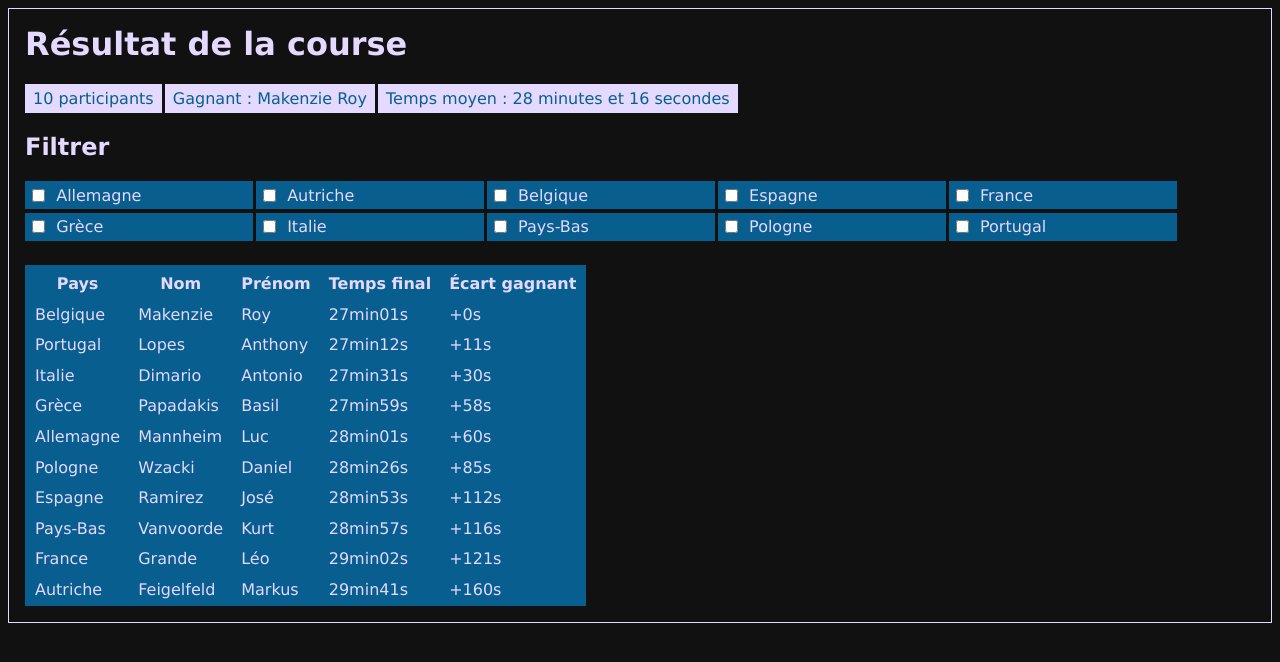
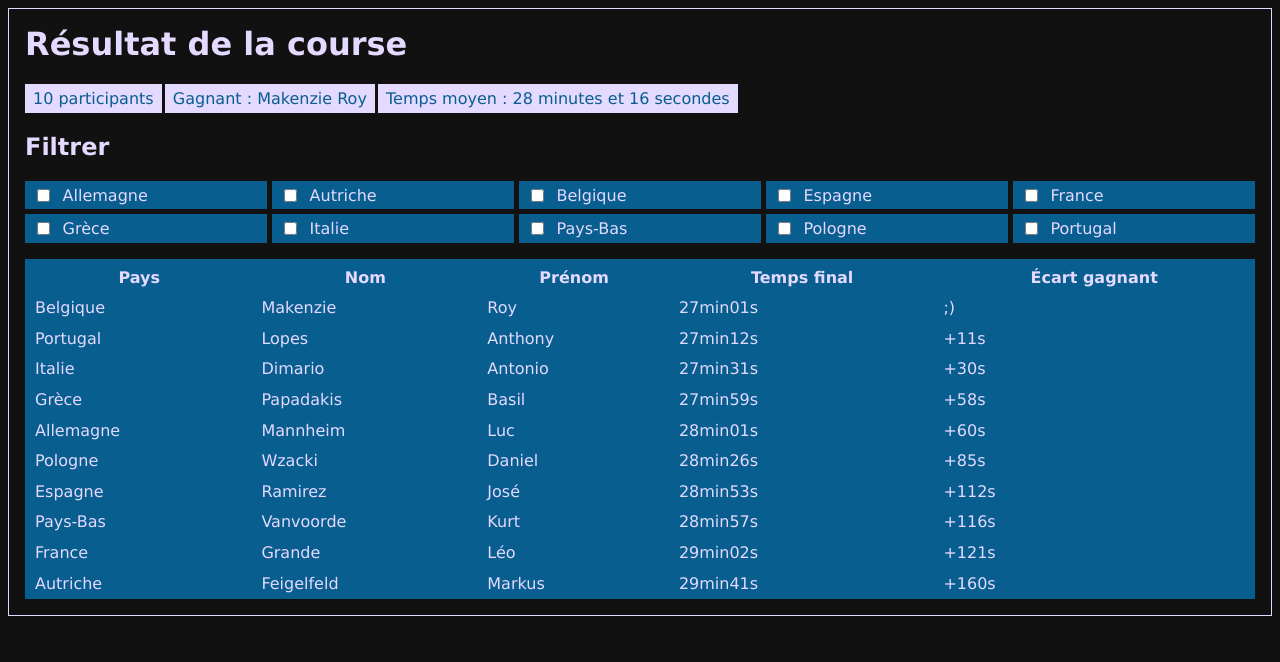
Before and after one commit to flex-57/CDA_2409_FG, a PHP site: page / in a window 1280 px wide. Shown: the top 662 px of the page. Run offline with PHP 8.4, Linux system fonts and the light colour scheme.

Commit message:
filtrage

```diff
--- a/Javascript/course_a_pied/assets/style.css
+++ b/Javascript/course_a_pied/assets/style.css
@@ -32,22 +32,30 @@ h1 {
 }
 
 #country {
-    display: flex;
-    gap: .2rem;
-    flex-wrap: wrap;
+    display: grid;
+    grid-template-columns: repeat(5, 1fr);
+    gap: .3rem;
 }
 
-.checkbox-container {
+label {
     background: var(--base-btn);
-    padding: .3rem .2rem;
-    width: 18%;
     display: flex;
-    gap: .5rem;
+    gap: .6rem;
+    flex-direction: row-reverse;
+    justify-content: start;
+    cursor: pointer;
+    padding: .3rem .5rem;
+}
+
+input {
+    background: var(--base-link);
+    cursor: pointer;
 }
 
 table {
-    margin-top: 1.5rem;
+    margin-top: 1rem;
     background: var(--base-btn);
+    width: 100%;
 }
 
 th, td {
```
Also changed, not shown: Javascript/course_a_pied/assets/script.js (+35 -25 lines).
